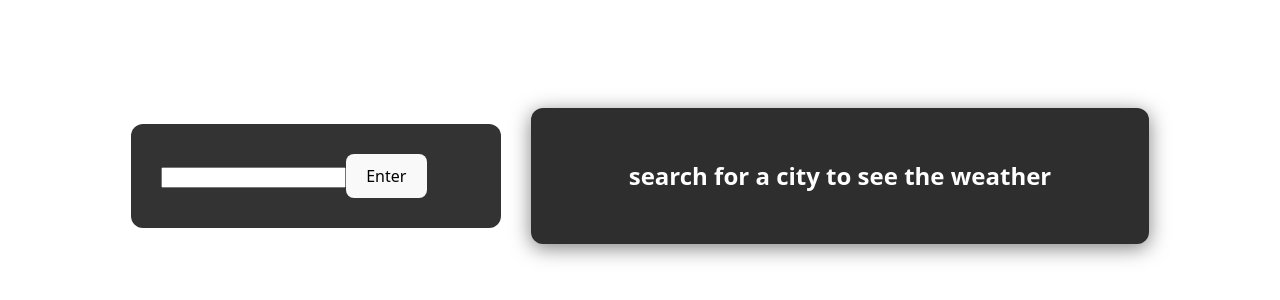
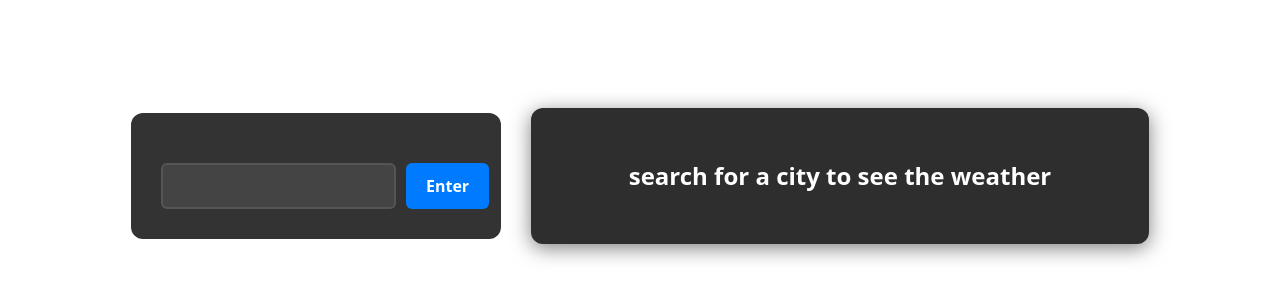
Before and after one commit to abdul-rasheed1/weather-app, a React (Vite) app: page / in a window 1280 px wide. Shown: the part 224-524 px from the top of the page. Built offline with nearby package versions, Linux system fonts and the light colour scheme.

Commit message:
refactored to import styles from searchfrom.module.css

```diff
--- a/src/components/searchForm/searchForm.jsx
+++ b/src/components/searchForm/searchForm.jsx
@@ -1,15 +1,17 @@
+import styles from './searchForm.module.css';
+
 function CitySearchForm({currentCityText, handleTextChange,handleSubmit}){
 
 	return(
-		<form className="searchForm" onSubmit={handleSubmit}>
-			<input type="text"
+		<form className={styles["search-form"]} onSubmit={handleSubmit}>
+			<input type="text" className={styles['city-input']}
 
 				value={currentCityText}
 
 				onChange={handleTextChange}
 
 			/>
-			<button type="submit">
+			<button type="submit" className={styles['search-button']}>
 				Enter
 			</button>
 
```
